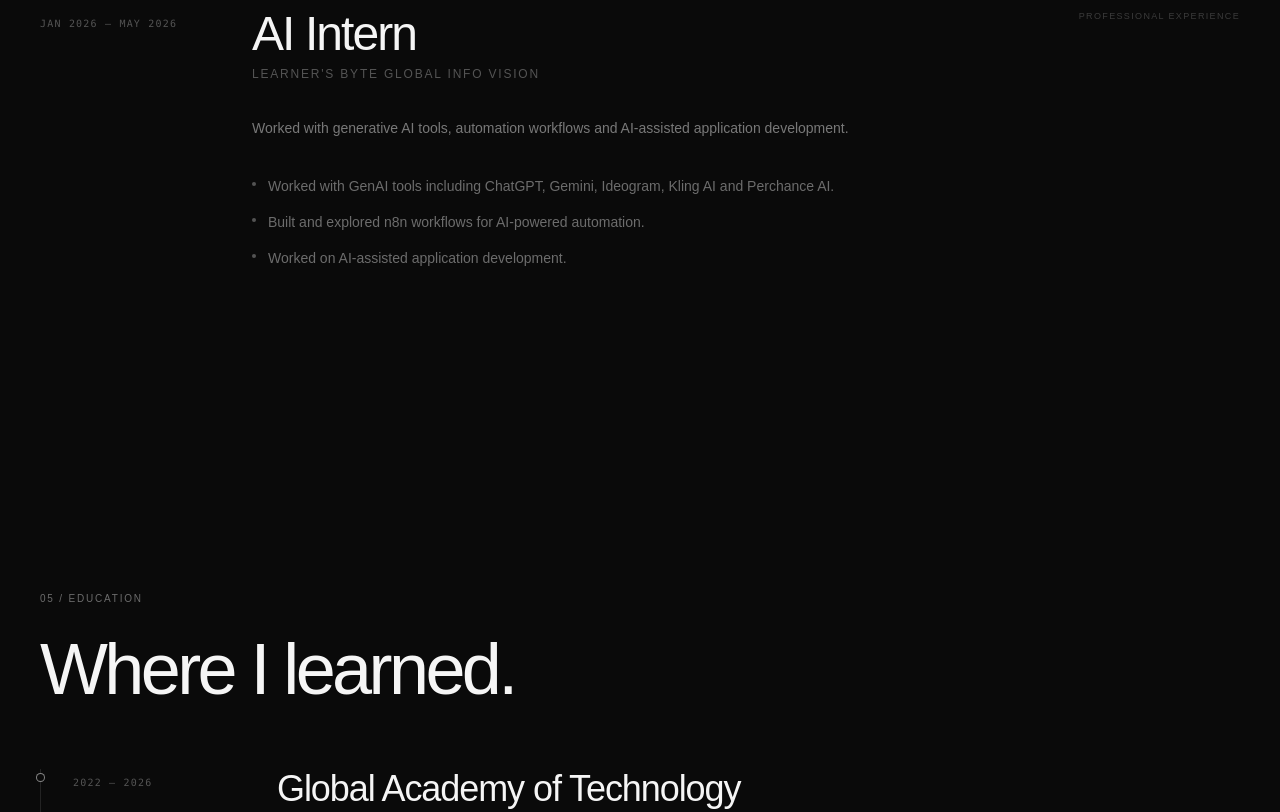
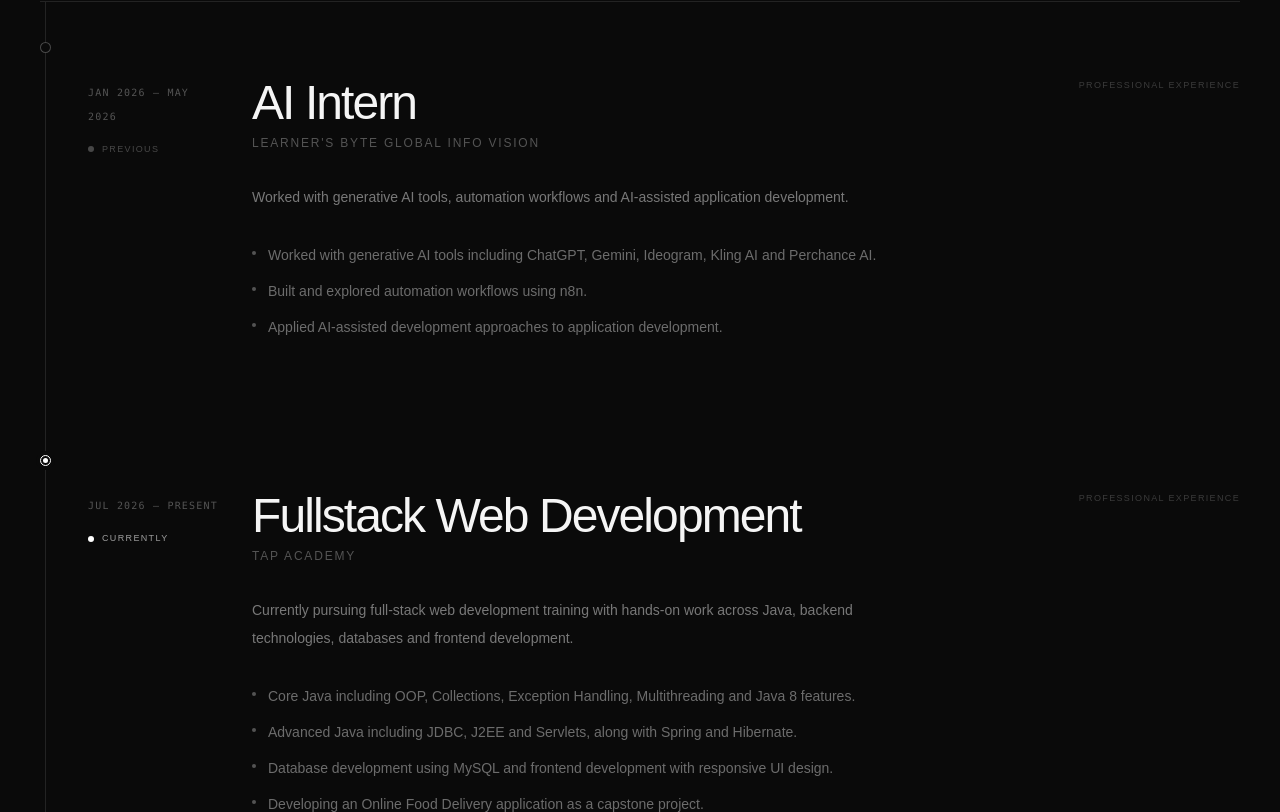
Before and after one commit to charanmahendaran/Portfolio, a Next.js app: page / in a window 1280 px wide. Shown: the part 5308-6120 px from the top of the page. Built offline with nearby package versions, Linux system fonts and the light colour scheme.

Commit message:
feat: update Experience component and data structure; enhance experience timeline with improved layout and new entries

```diff
--- a/components/experience/Experience.tsx
+++ b/components/experience/Experience.tsx
@@ -4,24 +4,68 @@ export default function Experience() {
   return (
     <section id="experience" className="section min-h-[100svh]">
       <div className="container-main">
+        {/* Section heading */}
         <span className="eyebrow">04 / Experience</span>
 
         <h2 className="mt-6 text-5xl font-medium tracking-[-0.05em] md:text-7xl">
           Where I&apos;ve worked.
         </h2>
 
-        <div className="mt-16">
-          {experience.map((item) => (
+        {/* Experience timeline */}
+        <div className="relative mt-16 border-t border-white/10 md:mt-24">
+          {/* Vertical timeline rail */}
+          <div className="absolute bottom-0 left-[5px] top-0 hidden w-px bg-white/10 md:block" />
+
+          {experience.map((item, index) => {
+            const isCurrent = index === experience.length - 1;
+
+            return (
               <article
                 key={`${item.company}-${item.role}`}
-              className="grid gap-8 border-t border-white/10 py-10 md:grid-cols-[180px_1fr]"
+                className="relative grid gap-8 py-[clamp(50px,6vw,90px)] md:grid-cols-[180px_1fr]"
               >
-              <div>
+                {/* Timeline marker */}
+                <div className="absolute left-0 top-0 hidden h-full md:block">
+                  <span
+                    className={[
+                      "absolute left-0 top-10 z-10 h-[11px] w-[11px] rounded-full border",
+                      isCurrent
+                        ? "border-white bg-[#0a0a0a] shadow-[0_0_0_4px_#0a0a0a]"
+                        : "border-white/25 bg-[#0a0a0a]",
+                    ].join(" ")}
+                  />
+
+                  {isCurrent && (
+                    <span className="absolute left-[3px] top-[43px] z-20 h-[5px] w-[5px] rounded-full bg-white" />
+                  )}
+                </div>
+
+                {/* Period + status */}
+                <div className="pl-8 md:pl-12">
                   <span className="font-mono text-[10px] tracking-[0.12em] text-white/30">
                     {item.period}
                   </span>
+
+                  <div className="mt-4 flex items-center gap-2">
+                    <span
+                      className={[
+                        "h-1.5 w-1.5 rounded-full",
+                        isCurrent ? "bg-white" : "bg-white/25",
+                      ].join(" ")}
+                    />
+
+                    <span
+                      className={[
+                        "text-[9px] uppercase tracking-[0.15em]",
+                        isCurrent ? "text-white/60" : "text-white/25",
+                      ].join(" ")}
+                    >
+                      {isCurrent ? "Currently" : "Previous"}
+                    </span>
+                  </div>
                 </div>
 
+                {/* Experience content */}
                 <div>
                   <div className="flex flex-col justify-between gap-3 md:flex-row">
                     <div>
@@ -56,7 +100,8 @@ export default function Experience() {
                   </ul>
                 </div>
               </article>
-          ))}
+            );
+          })}
         </div>
       </div>
     </section>
--- a/data/experience.ts
+++ b/data/experience.ts
@@ -1,22 +1,36 @@
 export type Experience = {
+  company: string;
+  role: string;
   period: string;
-  role: string;
-  company: string;
   description: string;
   responsibilities: string[];
 };
 
 export const experience: Experience[] = [
   {
+    company: "Learner's Byte Global Info Vision",
+    role: "AI Intern",
     period: "JAN 2026 — MAY 2026",
-    role: "AI Intern",
-    company: "Learner's Byte Global Info Vision",
     description:
       "Worked with generative AI tools, automation workflows and AI-assisted application development.",
     responsibilities: [
-      "Worked with GenAI tools including ChatGPT, Gemini, Ideogram, Kling AI and Perchance AI.",
-      "Built and explored n8n workflows for AI-powered automation.",
-      "Worked on AI-assisted application development.",
+      "Worked with generative AI tools including ChatGPT, Gemini, Ideogram, Kling AI and Perchance AI.",
+      "Built and explored automation workflows using n8n.",
+      "Applied AI-assisted development approaches to application development.",
+    ],
+  },
+
+  {
+    company: "Tap Academy",
+    role: "Fullstack Web Development",
+    period: "JUL 2026 — PRESENT",
+    description:
+      "Currently pursuing full-stack web development training with hands-on work across Java, backend technologies, databases and frontend development.",
+    responsibilities: [
+      "Core Java including OOP, Collections, Exception Handling, Multithreading and Java 8 features.",
+      "Advanced Java including JDBC, J2EE and Servlets, along with Spring and Hibernate.",
+      "Database development using MySQL and frontend development with responsive UI design.",
+      "Developing an Online Food Delivery application as a capstone project.",
     ],
   },
 ];
```
Lines whose indentation alone changed are shown as unchanged.
